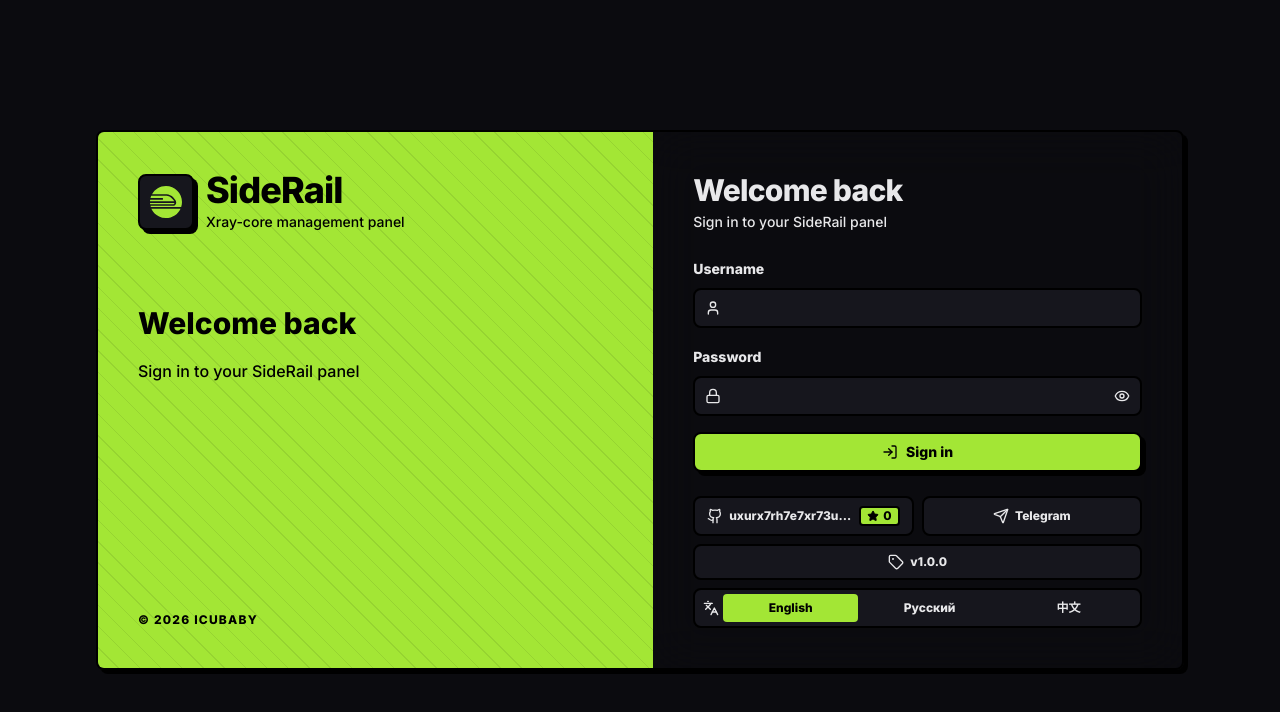
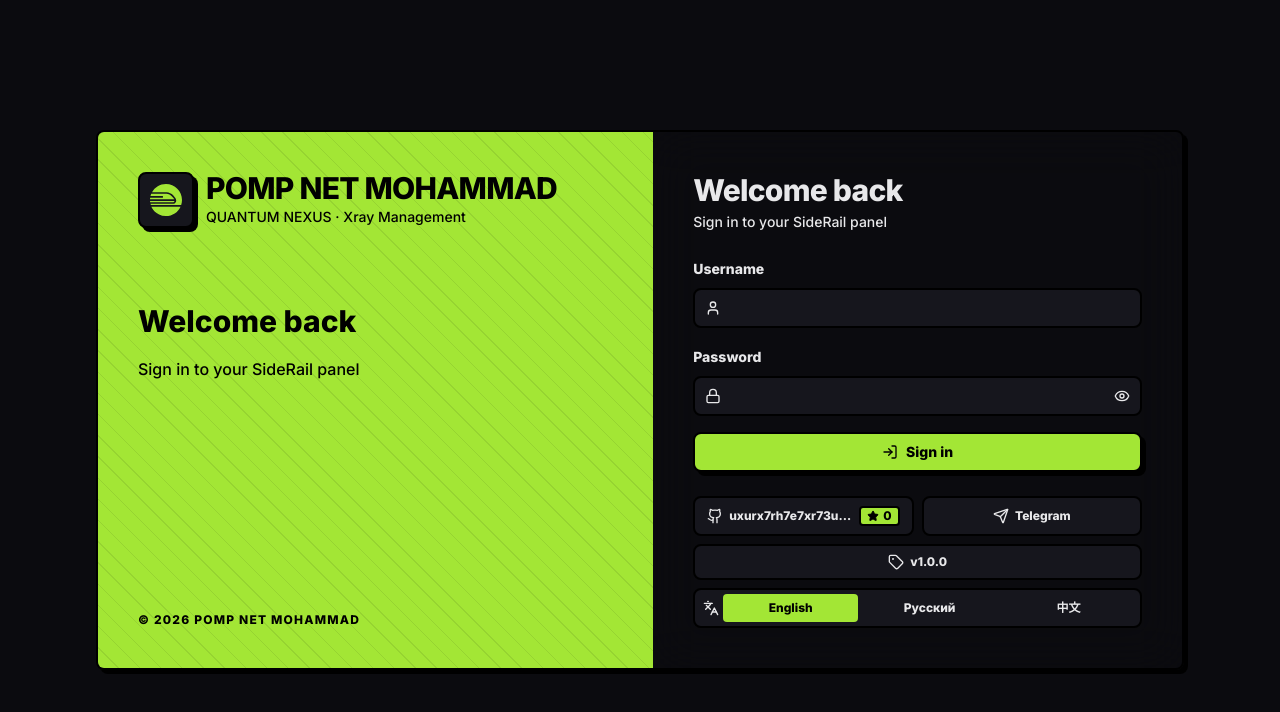
Before and after one commit to uxurx7rh7e7xr73uue73e8/-POMP-NET-MOHAMMAD-Panel-, a React (Vite) app in the folder apps/web/: page /login in a window 1280 px wide. Shown: the top 712 px of the page. Built offline with nearby package versions, Linux system fonts and the light colour scheme; no server answers.

Commit message:
Brand login and setup shell

```diff
--- a/apps/web/src/components/layout/auth-layout.tsx
+++ b/apps/web/src/components/layout/auth-layout.tsx
@@ -54,9 +54,9 @@ export function AuthShell({
                 <RailLogo className="h-8 w-8" />
               </div>
               <div>
-                <div className="font-heading text-4xl leading-none tracking-tight">SideRail</div>
+                <div className="font-heading text-3xl leading-none tracking-tight">POMP NET MOHAMMAD</div>
                 <div className="mt-1 text-sm font-base text-mtext/70">
-                  Xray-core management panel
+                  QUANTUM NEXUS · Xray Management
                 </div>
               </div>
             </div>
@@ -83,7 +83,7 @@ export function AuthShell({
             </div>
 
             <div className="relative text-xs font-heading uppercase tracking-widest text-mtext/50">
-              © {new Date().getFullYear()} icubaby
+              © {new Date().getFullYear()} POMP NET MOHAMMAD
             </div>
           </div>
 
@@ -94,7 +94,7 @@ export function AuthShell({
                 <div className="grid h-12 w-12 place-items-center rounded-base border-2 border-border bg-main text-mtext neo-shadow animate-float">
                   <RailLogo className="h-7 w-7" />
                 </div>
-                <div className="font-heading text-2xl tracking-tight">SideRail</div>
+                <div className="font-heading text-xl tracking-tight">POMP NET MOHAMMAD</div>
               </div>
               <h1 className="font-heading text-3xl tracking-tight">{heading}</h1>
               <p className="mt-1 text-sm font-base text-text/60">{sub}</p>
```
